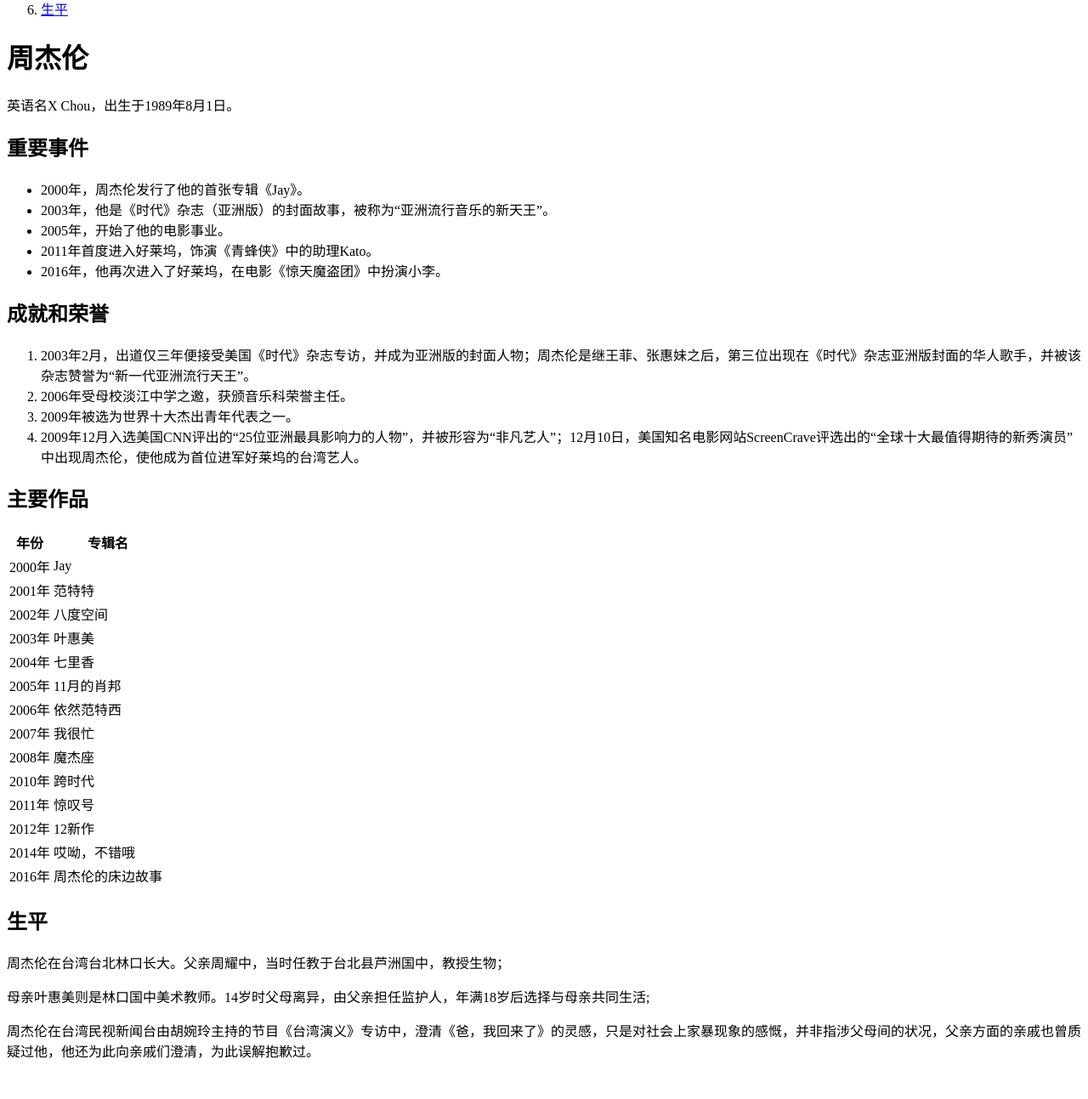
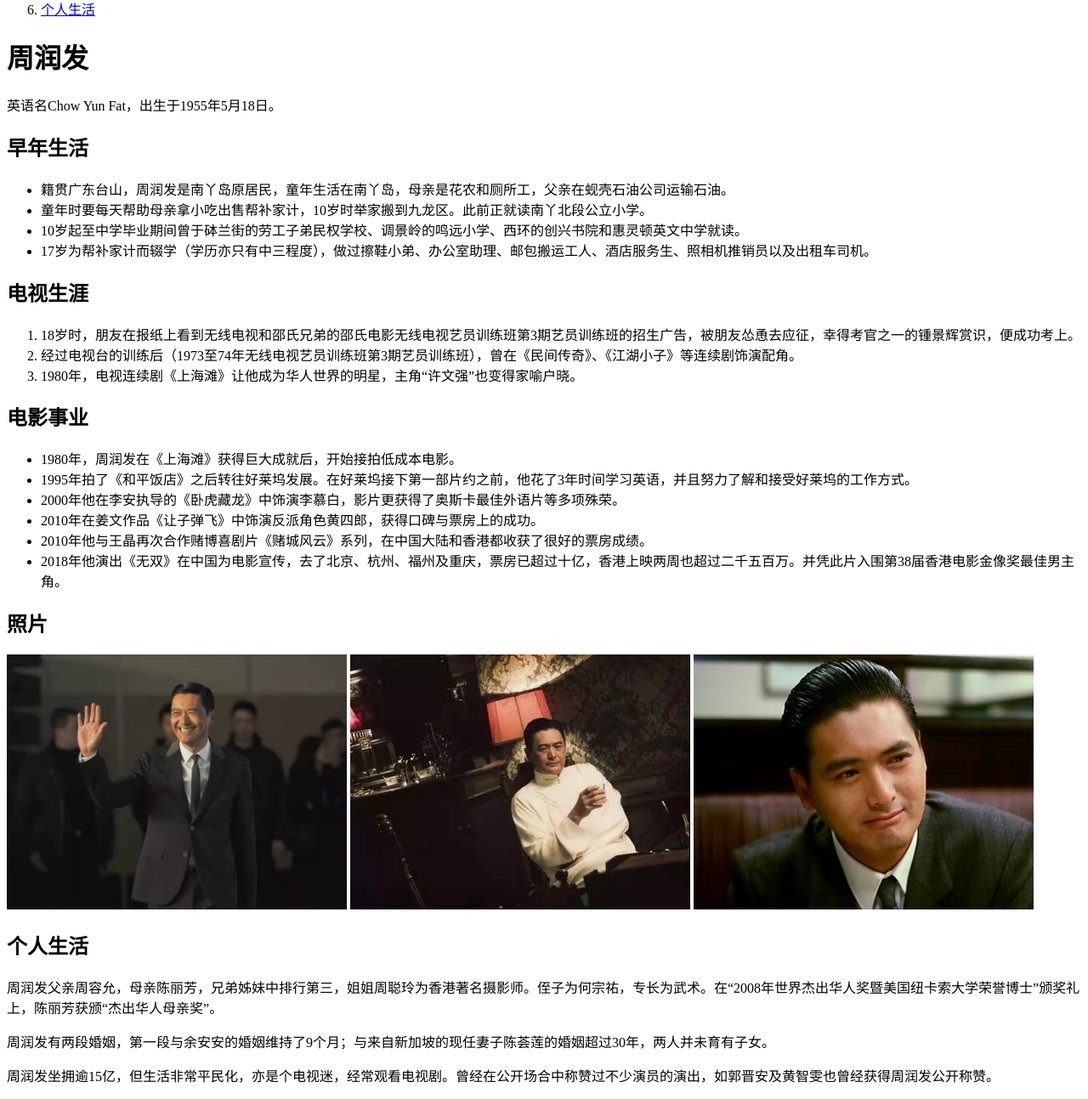
Before and after one commit to Aq-Zhou/html-demo-4, a plain HTML site: page index.html in a window 1280 px wide. Shown: the part 138-1431 px from the top of the page at 85% size. Before the commit the page ends 1402 px from the top, so only its background shows below. Drawn offline with Linux system fonts and the light colour scheme.

Commit message:
周润发

```diff
--- a/index.html
+++ b/index.html
@@ -4,7 +4,7 @@
     <meta charset="UTF-8" />
     <meta http-equiv="X-UA-Compatible" content="IE=edge" />
     <meta name="viewport" content="width=device-width, initial-scale=1.0" />
-    <title>周杰伦简介</title>
+    <title>周润发</title>
     <style>
       img {
         max-width: 100%;
@@ -13,133 +13,65 @@
   </head>
 
   <body>
-
     <nav>
       <ol>
-            <li><a href="#jay">个人简介</a></li>
-            <li><a href="#events">重要事件</a></li>
-            <li><a href="#awards">成就和荣誉</a></li>
-            <li><a href="#works">主要作品</a></li>
-            <li><a href="#pictuers">生活照</a></li>
-            <li><a href="#life">生平</a></li>
+        <li><a href="#SBS">个人简介</a></li>
+        <li><a href="#events">早年生活</a></li>
+        <li><a href="#awards">电视生涯</a></li>
+        <li><a href="#works">电影事业</a></li>
+        <li><a href="#pictuers">照片</a></li>
+        <li><a href="#life">个人生活</a></li>
       </ol>
     </nav>
 
-    <h1 id="jay">
-        周杰伦
-    </h1>
+    <h1 id="SBS">周润发</h1>
 
-    <p>英语名X Chou，出生于1989年8月1日。</p>
+    <p>英语名Chow Yun Fat，出生于1955年5月18日。</p>
 
-    <h2 id="events">
-        重要事件
-    </h2>
+    <h2 id="events">早年生活</h2>
+
     <ul>
-      <li>2000年，周杰伦发行了他的首张专辑《Jay》。</li>
-      <li>
-        2003年，他是《时代》杂志（亚洲版）的封面故事，被称为“亚洲流行音乐的新天王”。
-      </li>
-      <li>2005年，开始了他的电影事业。</li>
-      <li>2011年首度进入好莱坞，饰演《青蜂侠》中的助理Kato。</li>
-      <li>2016年，他再次进入了好莱坞，在电影《惊天魔盗团》中扮演小李。</li>
+      <li>籍贯广东台山，周润发是南丫岛原居民，童年生活在南丫岛，母亲是花农和厕所工，父亲在蚬壳石油公司运输石油。</li>
+      <li>童年时要每天帮助母亲拿小吃出售帮补家计，10岁时举家搬到九龙区。此前正就读南丫北段公立小学。</li>
+      <li>10岁起至中学毕业期间曾于砵兰街的劳工子弟民权学校、调景岭的鸣远小学、西环的创兴书院和惠灵顿英文中学就读。</li>
+      <li>17岁为帮补家计而辍学（学历亦只有中三程度），做过擦鞋小弟、办公室助理、邮包搬运工人、酒店服务生、照相机推销员以及出租车司机。</li>
     </ul>
 
-    <h2 id="awards">
-        成就和荣誉
-    </h2>
+    <h2 id="awards">电视生涯</h2>
     <ol>
-      <li>
-        2003年2月，出道仅三年便接受美国《时代》杂志专访，并成为亚洲版的封面人物；周杰伦是继王菲、张惠妹之后，第三位出现在《时代》杂志亚洲版封面的华人歌手，并被该杂志赞誉为“新一代亚洲流行天王”。
-      </li>
-      <li>2006年受母校淡江中学之邀，获颁音乐科荣誉主任。</li>
-      <li>2009年被选为世界十大杰出青年代表之一。</li>
-      <li>
-        2009年12月入选美国CNN评出的“25位亚洲最具影响力的人物”，并被形容为“非凡艺人”；12月10日，美国知名电影网站ScreenCrave评选出的“全球十大最值得期待的新秀演员”中出现周杰伦，使他成为首位进军好莱坞的台湾艺人。
-      </li>
+      <li>18岁时，朋友在报纸上看到无线电视和邵氏兄弟的邵氏电影无线电视艺员训练班第3期艺员训练班的招生广告，被朋友怂恿去应征，幸得考官之一的锺景辉赏识，便成功考上。</li>
+      <li>经过电视台的训练后（1973至74年无线电视艺员训练班第3期艺员训练班），曾在《民间传奇》、《江湖小子》等连续剧饰演配角。</li>
+      <li>1980年，电视连续剧《上海滩》让他成为华人世界的明星，主角“许文强”也变得家喻户晓。</li>
     </ol>
-    <h2 id="works">主要作品</h2>
 
-    <table>
-      <thead>
-        <tr>
-          <th>年份</th>
-          <th>专辑名</th>
-        </tr>
-      </thead>
-      <tbody>
-        <tr>
-          <td>2000年</td>
-          <td>Jay</td>
-        </tr>
-        <tr>
-          <td>2001年</td>
-          <td>范特特</td>
-        </tr>
-        <tr>
-          <td>2002年</td>
-          <td>八度空间</td>
-        </tr>
-        <tr>
-          <td>2003年</td>
-          <td>叶惠美</td>
-        </tr>
-        <tr>
-          <td>2004年</td>
-          <td>七里香</td>
-        </tr>
-        <tr>
-          <td>2005年</td>
-          <td>11月的肖邦</td>
-        </tr>
-        <tr>
-          <td>2006年</td>
-          <td>依然范特西</td>
-        </tr>
-        <tr>
-          <td>2007年</td>
-          <td>我很忙</td>
-        </tr>
-        <tr>
-          <td>2008年</td>
-          <td>魔杰座</td>
-        </tr>
-        <tr>
-          <td>2010年</td>
-          <td>跨时代</td>
-        </tr>
-        <tr>
-          <td>2011年</td>
-          <td>惊叹号</td>
-        </tr>
-        <tr>
-          <td>2012年</td>
-          <td>12新作</td>
-        </tr>
-        <tr>
-          <td>2014年</td>
-          <td>哎呦，不错哦</td>
-        </tr>
-        <tr>
-          <td>2016年</td>
-          <td>周杰伦的床边故事</td>
-        </tr>
-      </tbody>
-    </table>
+    <h2 id="works">电影事业</h2>
+    <ul>
+      <li>1980年，周润发在《上海滩》获得巨大成就后，开始接拍低成本电影。</li>
+      <li>1995年拍了《和平饭店》之后转往好莱坞发展。在好莱坞接下第一部片约之前，他花了3年时间学习英语，并且努力了解和接受好莱坞的工作方式。</li>
+      <li>2000年他在李安执导的《卧虎藏龙》中饰演李慕白，影片更获得了奥斯卡最佳外语片等多项殊荣。</li>
+      <li>2010年在姜文作品《让子弹飞》中饰演反派角色黄四郎，获得口碑与票房上的成功。</li>
+      <li>2010年他与王晶再次合作赌博喜剧片《赌城风云》系列，在中国大陆和香港都收获了很好的票房成绩。</li>
+      <li>2018年他演出《无双》在中国为电影宣传，去了北京、杭州、福州及重庆，票房已超过十亿，香港上映两周也超过二千五百万。并凭此片入围第38届香港电影金像奖最佳男主角。</li>
+    </ul>
 
-    <h2 id="life">生平</h2>
+    <h2 id="pictures">照片</h2>
+    <img width="400" src="f1.jpg" />
+    <img width="400" src="f2.jpg" />
+    <img width="400" src="f3.jpg" />
 
+    <h2 id="life">个人生活</h2>
+    <section>
       <p>
-      周杰伦在台湾台北林口长大。父亲周耀中，当时任教于台北县芦洲国中，教授生物；
+        周润发父亲周容允，母亲陈丽芳，兄弟姊妹中排行第三，姐姐周聪玲为香港著名摄影师。侄子为何宗祐，专长为武术。在“2008年世界杰出华人奖暨美国纽卡索大学荣誉博士”颁奖礼上，陈丽芳获颁“杰出华人母亲奖”。
       </p>
 
       <p>
-      母亲叶惠美则是林口国中美术教师。14岁时父母离异，由父亲担任监护人，年满18岁后选择与母亲共同生活;
+        周润发有两段婚姻，第一段与余安安的婚姻维持了9个月；与来自新加坡的现任妻子陈荟莲的婚姻超过30年，两人并未育有子女。
       </p>
 
       <p>
-      周杰伦在台湾民视新闻台由胡婉玲主持的节目《台湾演义》专访中，澄清《爸，我回来了》的灵感，只是对社会上家暴现象的感慨，并非指涉父母间的状况，父亲方面的亲戚也曾质疑过他，他还为此向亲戚们澄清，为此误解抱歉过。
+        周润发坐拥逾15亿，但生活非常平民化，亦是个电视迷，经常观看电视剧。曾经在公开场合中称赞过不少演员的演出，如郭晋安及黄智雯也曾经获得周润发公开称赞。
       </p>
+    </section>
 
-    </p>
-  </body>
 </html>
```
Also changed, not shown: f1.jpg (added), f2.jpg (added), f3.jpg (added). Lines whose indentation alone changed are shown as unchanged.
